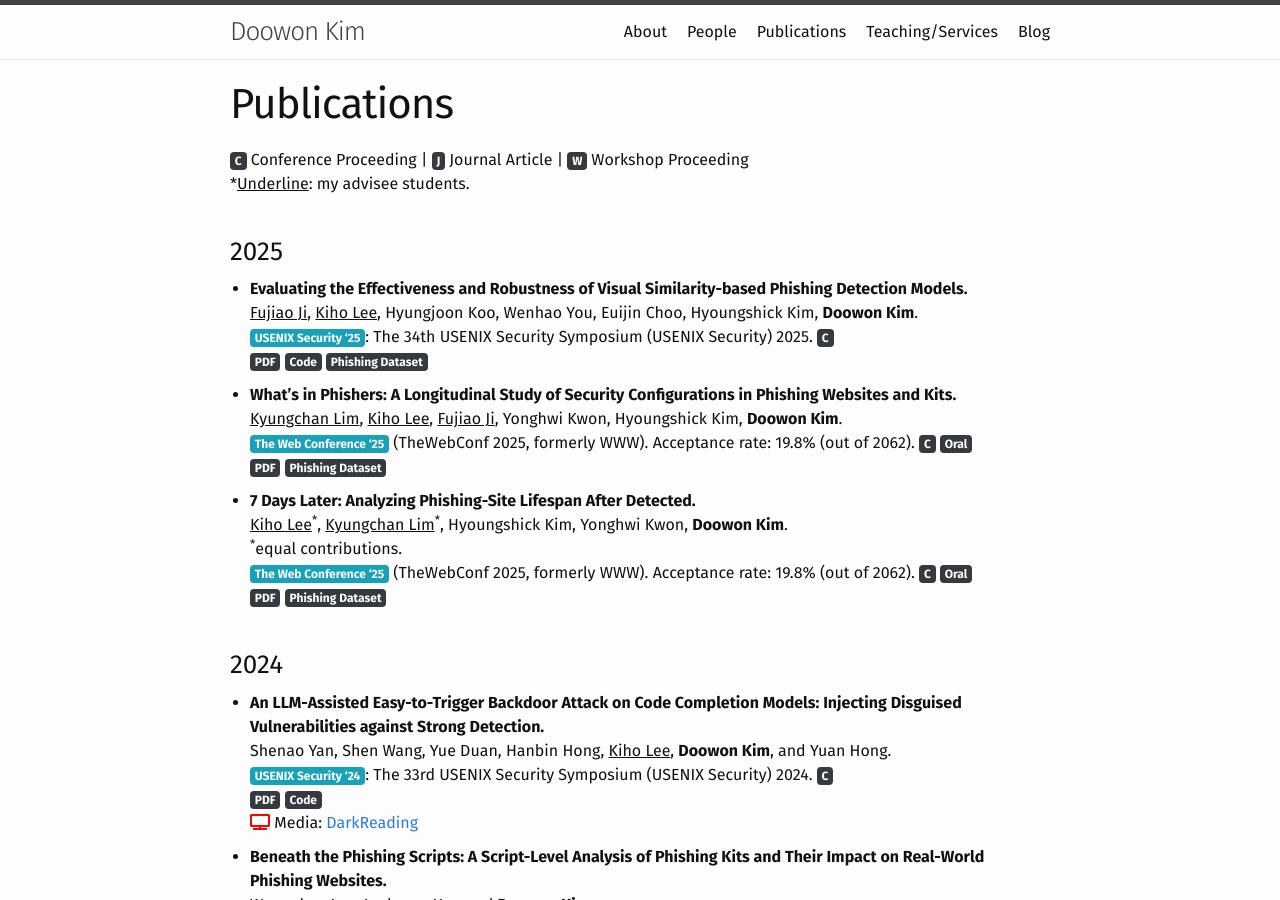
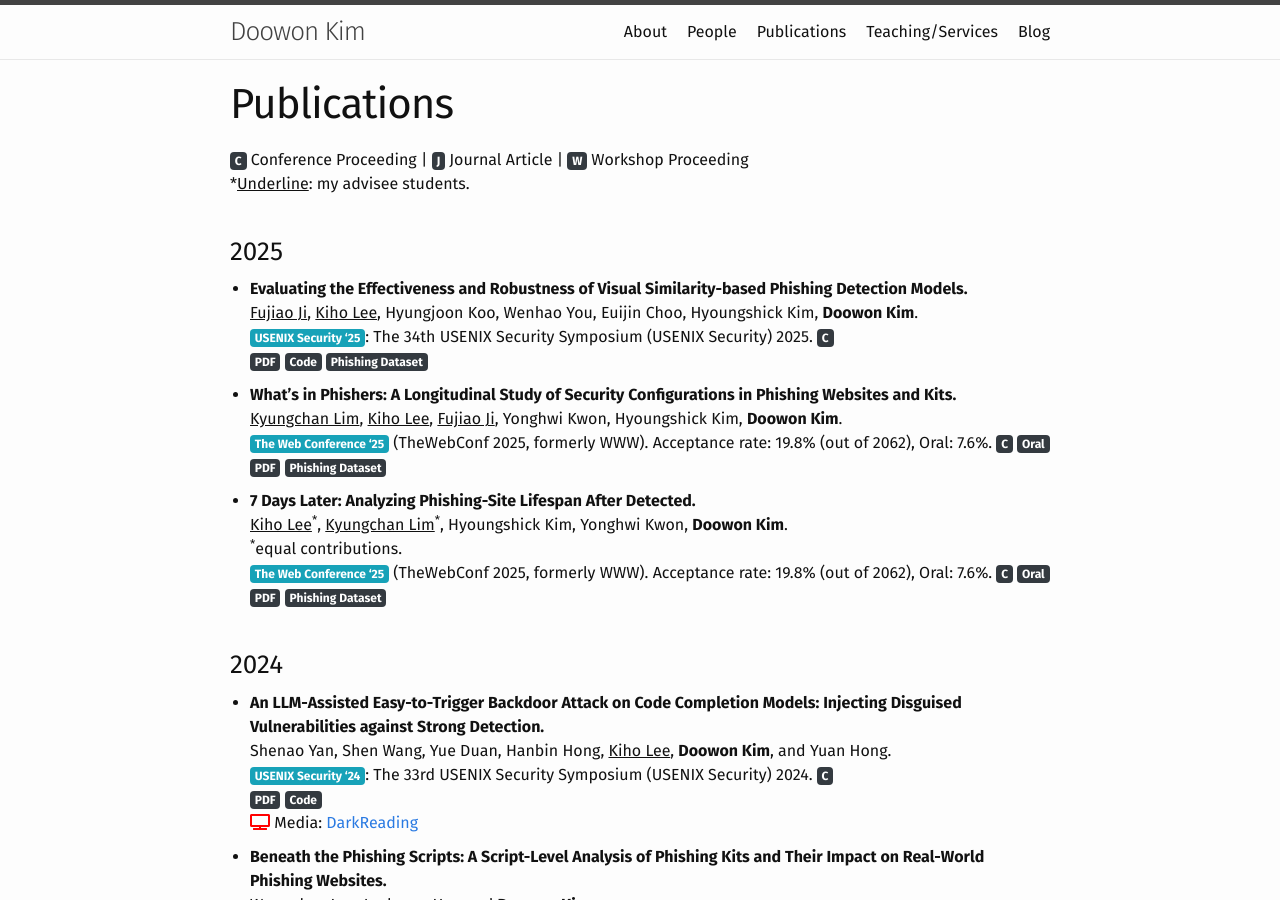
Before and after one commit to lkc0626/test_github_page, a Jekyll site: the page built from _pages/publications.md, in a window 1280 px wide and 900 px high. Built offline with Jekyll 4.4.1, drawn with Linux system fonts in a browser that asks for light colours; nearby versions of some CDN libraries; comment, search, counter and statistics services are not loaded; a style sheet for code colours, icons or effects is not loaded.

Commit message:
Update publications.md

```diff
--- a/_pages/publications.md
+++ b/_pages/publications.md
@@ -18,13 +18,13 @@ permalink: /publications/
 
 - **What’s in Phishers: A Longitudinal Study of Security Configurations in Phishing Websites and Kits.**
 <ins>Kyungchan Lim</ins>, <ins>Kiho Lee</ins>, <ins>Fujiao Ji</ins>, Yonghwi Kwon, Hyoungshick Kim, **Doowon Kim**.
-[<span class="badge badge-info">The Web Conference '25</span>](https://www2025.thewebconf.org) (TheWebConf 2025, formerly WWW). Acceptance rate: 19.8% (out of 2062). <span class="badge badge-dark">C</span> <span class="badge badge-dark">Oral</span>
+[<span class="badge badge-info">The Web Conference '25</span>](https://www2025.thewebconf.org) (TheWebConf 2025, formerly WWW). Acceptance rate: 19.8% (out of 2062), Oral: 7.6%. <span class="badge badge-dark">C</span> <span class="badge badge-dark">Oral</span>
 [<span class="badge badge-dark">PDF</span>]()   [<span class="badge badge-dark">Phishing Dataset</span>](https://moa-lab.net/security-configurations-measurement/)
 
 - **7 Days Later: Analyzing Phishing-Site Lifespan After Detected.**
 <ins>Kiho Lee</ins><sup>*</sup>, <ins>Kyungchan Lim</ins><sup>*</sup>, Hyoungshick Kim, Yonghwi Kwon, **Doowon Kim**.
 <sup>*</sup>equal contributions.
-[<span class="badge badge-info">The Web Conference '25</span>](https://www2025.thewebconf.org) (TheWebConf 2025, formerly WWW). Acceptance rate: 19.8% (out of 2062). <span class="badge badge-dark">C</span> <span class="badge badge-dark">Oral</span>
+[<span class="badge badge-info">The Web Conference '25</span>](https://www2025.thewebconf.org) (TheWebConf 2025, formerly WWW). Acceptance rate: 19.8% (out of 2062), Oral: 7.6%. <span class="badge badge-dark">C</span> <span class="badge badge-dark">Oral</span>
 [<span class="badge badge-dark">PDF</span>]()   [<span class="badge badge-dark">Phishing Dataset</span>](https://moa-lab.net/phishing-alive-measurement/)
 
 
```
